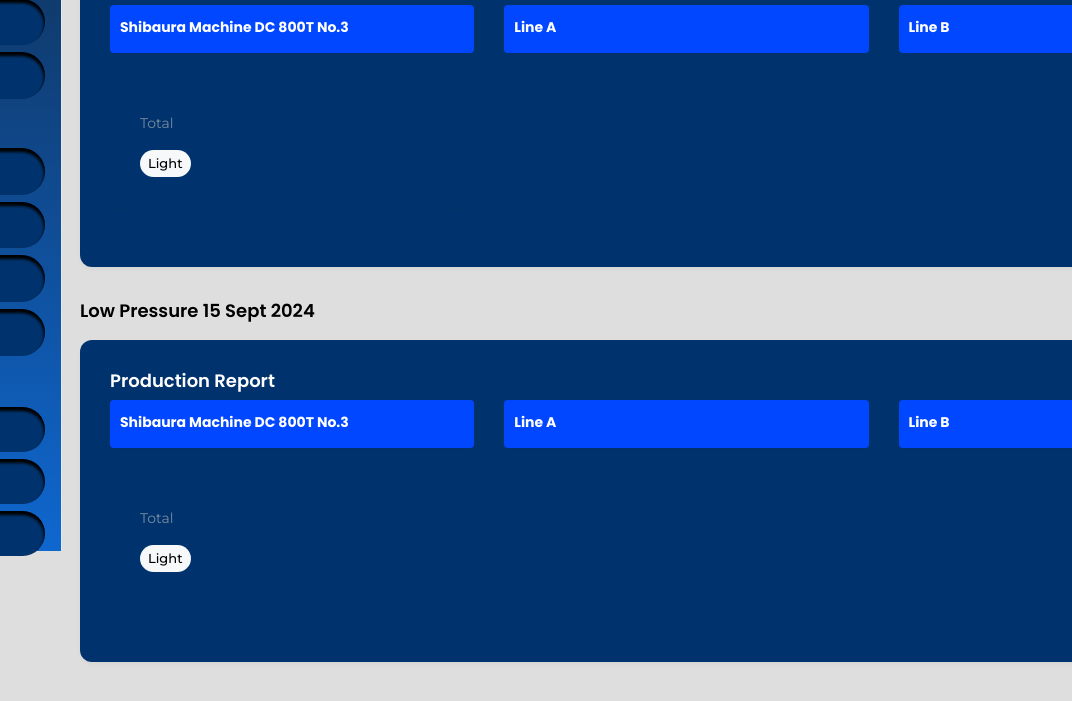
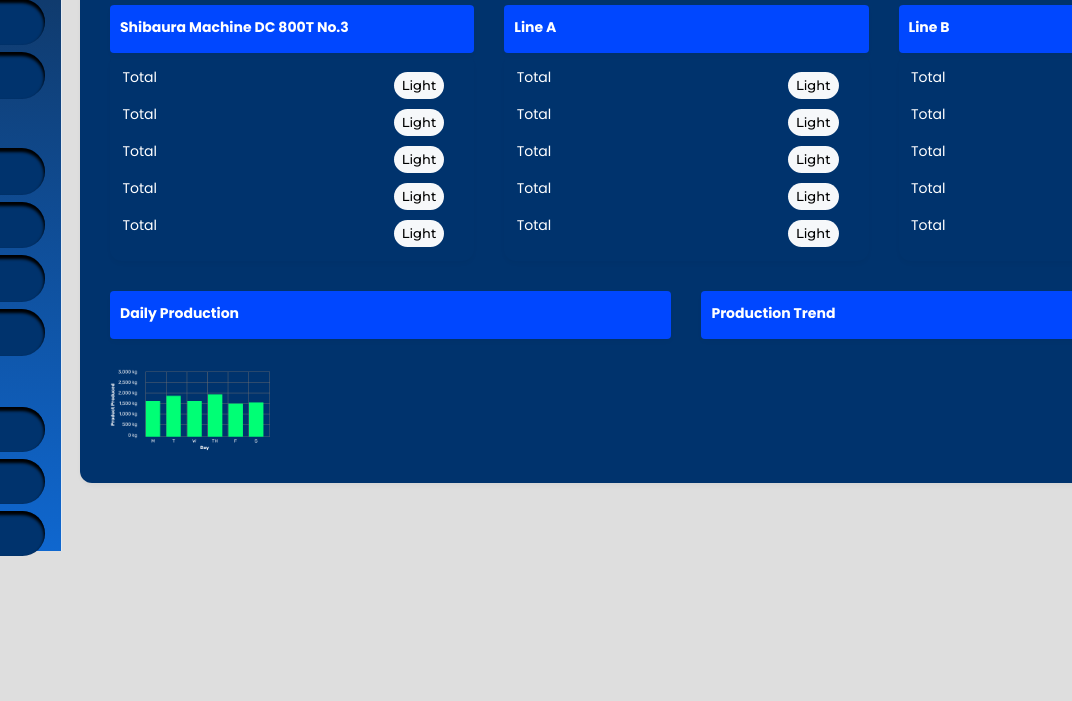
Before and after one commit to Divasetya/Projek-PLC-ADM, a plain HTML site: page dashboard.html in a window 1280 px wide. Shown: the part 249-950 px from the top of the page, 208-1280 px from the left. Drawn offline with nearby package versions, Linux system fonts and the light colour scheme; files whose address does not match are found by name.

Commit message:
update konten dashboard

```diff
--- a/dashboard.html
+++ b/dashboard.html
@@ -139,7 +139,7 @@
   </div>
 
   <!-- konten -->
-  <div class="d-flex justify-content-end" style="margin-top: 4.9rem; margin-left: 17rem; margin-bottom: 0rem; padding: 1rem 1rem;">
+  <div class="d-flex justify-content-end" style="margin-top: 4.9rem; margin-left: 17rem; padding: 1rem 1rem;">
     <button class="btn dropdown-toggle" type="button" data-bs-toggle="dropdown" aria-expanded="false" style="background-color: #0555B3;  color: white; border-radius: 4px;">
       11 - 17 Sept 2024
     </button>
@@ -166,10 +166,29 @@
               Shibaura Machine DC 800T No.3
             </div>
           </div>
-          <div class="card" style="background-color: transparent;">
-            <div class="card-body" >
-              <p class="card-text">Total</p>
-              <span class="badge rounded-pill text-bg-light">Light</span>
+          <div class="card" style="background-color: transparent; margin-top: -1.9rem;">
+            <div class="card-body" style="margin-top: -1rem; margin-left: -1.1rem; margin-bottom: -1.3rem;">
+              <div class="d-flex justify-content-between align-items-center">
+                <p class="card-text poppins-regular" style="color: white;">Total</p>
+                <span class="badge rounded-pill text-bg-light">Light</span>
+              </div>
+              <div class="d-flex justify-content-between align-items-center">
+                <p class="card-text poppins-regular" style="color: white;">Total</p>
+                <span class="badge rounded-pill text-bg-light">Light</span>
+              </div>
+              <div class="d-flex justify-content-between align-items-center">
+                <p class="card-text poppins-regular" style="color: white;">Total</p>
+                <span class="badge rounded-pill text-bg-light">Light</span>
+              </div>
+              <div class="d-flex justify-content-between align-items-center">
+                <p class="card-text poppins-regular" style="color: white;">Total</p>
+                <span class="badge rounded-pill text-bg-light">Light</span>
+              </div>
+              <div class="d-flex justify-content-between align-items-center">
+                <p class="card-text poppins-regular" style="color: white;">Total</p>
+                <span class="badge rounded-pill text-bg-light">Light</span>
+              </div>
+
             </div>
           </div>
         </div>
@@ -179,13 +198,31 @@
               Line A
             </div>
           </div>
-          <!-- <div class="card">
-            <div class="card-body">
-              <h5 class="card-title">Card title</h5>
-              <p class="card-text">Some quick example text to build on the card title and make up the bulk of the card's content.</p>
-              <a href="#" class="btn btn-primary">Go somewhere</a>
+          <div class="card" style="background-color: transparent; margin-top: -1.9rem;">
+            <div class="card-body" style="margin-top: -1rem; margin-left: -1.1rem; margin-bottom: -1.3rem;">
+              <div class="d-flex justify-content-between align-items-center">
+                <p class="card-text poppins-regular" style="color: white;">Total</p>
+                <span class="badge rounded-pill text-bg-light">Light</span>
+              </div>
+              <div class="d-flex justify-content-between align-items-center">
+                <p class="card-text poppins-regular" style="color: white;">Total</p>
+                <span class="badge rounded-pill text-bg-light">Light</span>
+              </div>
+              <div class="d-flex justify-content-between align-items-center">
+                <p class="card-text poppins-regular" style="color: white;">Total</p>
+                <span class="badge rounded-pill text-bg-light">Light</span>
+              </div>
+              <div class="d-flex justify-content-between align-items-center">
+                <p class="card-text poppins-regular" style="color: white;">Total</p>
+                <span class="badge rounded-pill text-bg-light">Light</span>
+              </div>
+              <div class="d-flex justify-content-between align-items-center">
+                <p class="card-text poppins-regular" style="color: white;">Total</p>
+                <span class="badge rounded-pill text-bg-light">Light</span>
+              </div>
+
             </div>
-          </div> -->
+          </div>
         </div>
         <div class="col-4">
           <div class="card" style="border-radius: 4px; background-color: #0047FF; height: 3rem;">
@@ -193,26 +230,48 @@
               Line B
             </div>
           </div>
-          <!-- <div class="card">
-            <div class="card-body">
-              <h5 class="card-title">Card title</h5>
-              <p class="card-text">Some quick example text to build on the card title and make up the bulk of the card's content.</p>
-              <a href="#" class="btn btn-primary">Go somewhere</a>
+          <div class="card" style="background-color: transparent; margin-top: -1.9rem;">
+            <div class="card-body" style="margin-top: -1rem; margin-left: -1.1rem; margin-bottom: -1.3rem;">
+              <div class="d-flex justify-content-between align-items-center">
+                <p class="card-text poppins-regular" style="color: white;">Total</p>
+                <span class="badge rounded-pill text-bg-light">Light</span>
+              </div>
+              <div class="d-flex justify-content-between align-items-center">
+                <p class="card-text poppins-regular" style="color: white;">Total</p>
+                <span class="badge rounded-pill text-bg-light">Light</span>
+              </div>
+              <div class="d-flex justify-content-between align-items-center">
+                <p class="card-text poppins-regular" style="color: white;">Total</p>
+                <span class="badge rounded-pill text-bg-light">Light</span>
+              </div>
+              <div class="d-flex justify-content-between align-items-center">
+                <p class="card-text poppins-regular" style="color: white;">Total</p>
+                <span class="badge rounded-pill text-bg-light">Light</span>
+              </div>
+              <div class="d-flex justify-content-between align-items-center">
+                <p class="card-text poppins-regular" style="color: white;">Total</p>
+                <span class="badge rounded-pill text-bg-light">Light</span>
+              </div>
+
             </div>
-          </div> -->
+          </div>
         </div>
       </div>
       <div class="row">
         <div class="col-6">
-          <!-- <div class="card">
-            <div class="card-body">
-              <h5 class="card-title">Card title</h5>
-              <p class="card-text">Some quick example text to build on the card title and make up the bulk of the card's content.</p>
-              <a href="#" class="btn btn-primary">Go somewhere</a>
+          <div class="card" style="border-radius: 4px; background-color: #0047FF; height: 3rem;">
+            <div class="card-body poppins-bold" style="color: white; display: flex; align-items: flex-start; padding-top: 12.5px; padding-left: 10px;">
+              Daily Production
             </div>
-          </div> -->
+          </div>
+          <img src="src/image/Graph 1.png" alt="" style="width: 10rem;">
         </div>
         <div class="col-6">
+          <div class="card" style="border-radius: 4px; background-color: #0047FF; height: 3rem;">
+            <div class="card-body poppins-bold" style="color: white; display: flex; align-items: flex-start; padding-top: 12.5px; padding-left: 10px;">
+              Production Trend
+            </div>
+          </div>
           <!-- <div class="card">
             <div class="card-body">
               <h5 class="card-title">Card title</h5>
@@ -227,81 +286,7 @@
   </div>
 
 
-  <div style="margin-left: 17rem; padding: 0rem 1rem;">
-    <p class="poppins-semibold" style="color: black; font-weight: 600; font-size: 18px;">
-      Low Pressure 15 Sept 2024
-    </p>
-  </div>
 
-  <div class="card" style="margin-left: 18rem; width: 75.8rem; background-color: #00336d;">
-    <div class="card-body">
-      <h5 class="card-title poppins-semibold" style="color: white;">Production Report</h5>
-      <div class="row">
-        <div class="col-4">
-          <div class="card" style="border-radius: 4px; background-color: #0047FF; height: 3rem;">
-            <div class="card-body poppins-bold" style="color: white; display: flex; align-items: flex-start; padding-top: 12.5px; padding-left: 10px;">
-              Shibaura Machine DC 800T No.3
-            </div>
-          </div>
-          <div class="card" style="background-color: transparent;">
-            <div class="card-body" >
-              <p class="card-text">Total</p>
-              <span class="badge rounded-pill text-bg-light">Light</span>
-            </div>
-          </div>
-        </div>
-        <div class="col-4">
-          <div class="card" style="border-radius: 4px; background-color: #0047FF; height: 3rem;">
-            <div class="card-body poppins-bold" style="color: white; display: flex; align-items: flex-start; padding-top: 12.5px; padding-left: 10px;">
-              Line A
-            </div>
-          </div>
-          <!-- <div class="card">
-            <div class="card-body">
-              <h5 class="card-title">Card title</h5>
-              <p class="card-text">Some quick example text to build on the card title and make up the bulk of the card's content.</p>
-              <a href="#" class="btn btn-primary">Go somewhere</a>
-            </div>
-          </div> -->
-        </div>
-        <div class="col-4">
-          <div class="card" style="border-radius: 4px; background-color: #0047FF; height: 3rem;">
-            <div class="card-body poppins-bold" style="color: white; display: flex; align-items: flex-start; padding-top: 12.5px; padding-left: 10px;">
-              Line B
-            </div>
-          </div>
-          <!-- <div class="card">
-            <div class="card-body">
-              <h5 class="card-title">Card title</h5>
-              <p class="card-text">Some quick example text to build on the card title and make up the bulk of the card's content.</p>
-              <a href="#" class="btn btn-primary">Go somewhere</a>
-            </div>
-          </div> -->
-        </div>
-      </div>
-      <div class="row">
-        <div class="col-6">
-          <!-- <div class="card">
-            <div class="card-body">
-              <h5 class="card-title">Card title</h5>
-              <p class="card-text">Some quick example text to build on the card title and make up the bulk of the card's content.</p>
-              <a href="#" class="btn btn-primary">Go somewhere</a>
-            </div>
-          </div> -->
-        </div>
-        <div class="col-6">
-          <!-- <div class="card">
-            <div class="card-body">
-              <h5 class="card-title">Card title</h5>
-              <p class="card-text">Some quick example text to build on the card title and make up the bulk of the card's content.</p>
-              <a href="#" class="btn btn-primary">Go somewhere</a>
-            </div>
-          </div> -->
-        </div>
-
-      </div>
-    </div>
-  </div>
 
   <!-- <div class="row" style="margin-top: 5rem;">
     <div class="col-2"></div>
```
Also changed, not shown: profile.html (+4 -9 lines), src/image/Graph 1.png (added), src/image/Graph 2.png (added).
